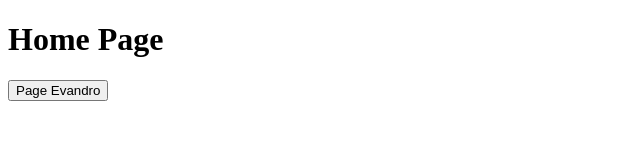
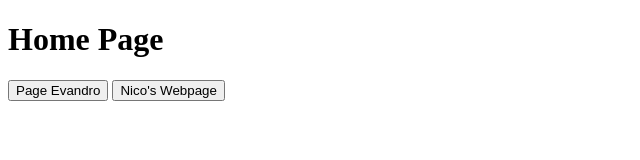
Before and after one commit to evandrolugli/git-practise, a plain HTML site: page index.html in a window 1280 px wide. Shown: the whole page, without its empty margins (0-640 px from the left). Drawn offline with Linux system fonts and the light colour scheme.

Commit message:
Update index.html
Add an access from Homepage to Nicolas webpage

```diff
--- a/index.html
+++ b/index.html
@@ -10,7 +10,7 @@
 <body>
     <h1>Home Page</h1>
     <button onclick="location.href='page1.html'">Page Evandro</button>
-
+    <button onclick="location.href='nicolas.html'">Nico's Webpage</button>
 </body>
 
 </html>
```
